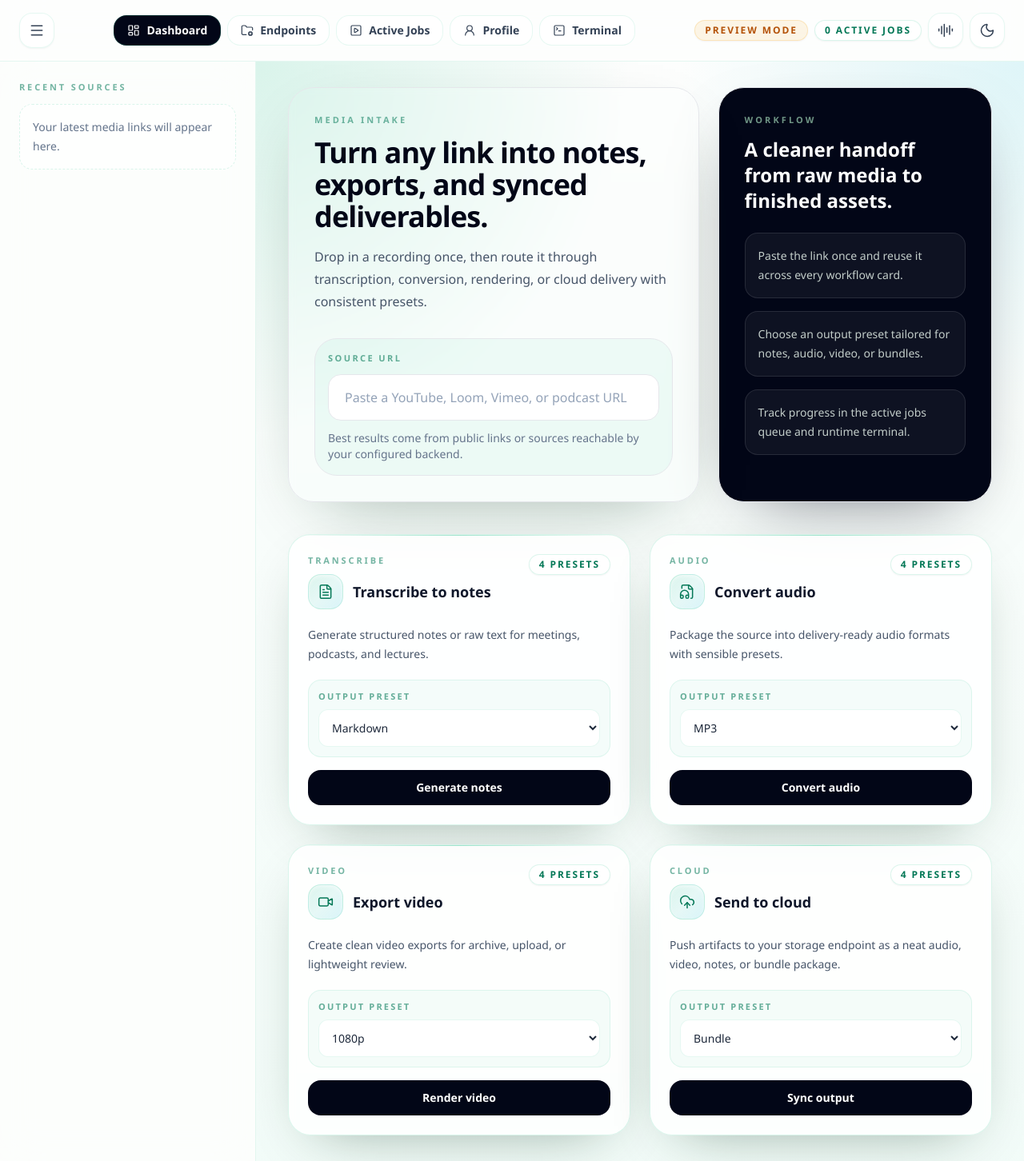
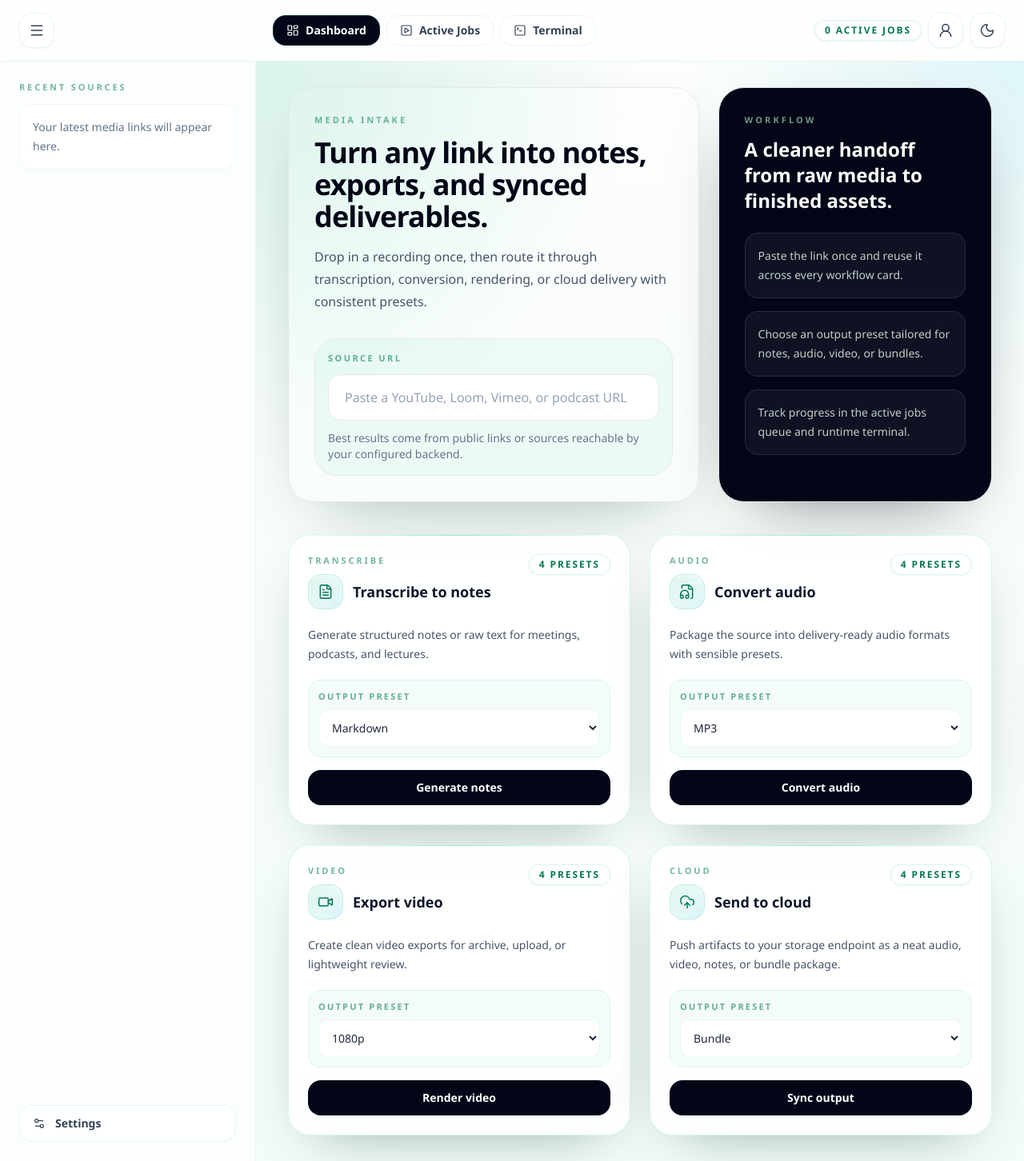
Before and after one commit to rahulkumarpahwa/traer, a React (Vite) app in the folder frontend/: page / in a window 1280 px wide. Shown: the whole page at 80% size. Built offline with nearby package versions, Linux system fonts and the light colour scheme.

Commit message:
feat: add profile and settings links to Header and Sidebar components

```diff
--- a/frontend/src/components/Header.jsx
+++ b/frontend/src/components/Header.jsx
@@ -2,8 +2,6 @@ import { Link, useLocation } from "react-router-dom";
 import { useStore } from "../store/useStore";
 import { useEffect, useState } from "react";
 import {
-  AudioLines,
-  FolderCog,
   LayoutDashboard,
   Menu,
   Moon,
@@ -16,9 +14,7 @@ import StatusPill from "./StatusPill";
 
 const tabs = [
   { label: "Dashboard", to: "/", icon: LayoutDashboard },
-  { label: "Endpoints", to: "/settings", icon: FolderCog },
   { label: "Active Jobs", to: "/jobs", icon: PlaySquare },
-  { label: "Profile", to: "/profile", icon: UserRound },
   { label: "Terminal", to: "/terminal", icon: TerminalSquare },
 ];
 
@@ -27,7 +23,6 @@ export default function Header() {
   const [theme, setTheme] = useState(localStorage.getItem("theme") || "light");
   const toggleSidebar = useStore((state) => state.toggleSidebar);
   const activeJobs = useStore((state) => state.activeJobs);
-  const capabilities = useStore((state) => state.capabilities);
 
   useEffect(() => {
     const root = document.documentElement;
@@ -75,13 +70,15 @@ export default function Header() {
           </div>
 
           <div className="flex flex-wrap items-center gap-2">
-            <StatusPill tone={capabilities.backendBound ? "strong" : "warm"}>
-              {capabilities.backendBound ? "Backend live" : "Preview mode"}
-            </StatusPill>
             <StatusPill tone="neutral">{activeJobs.length} active jobs</StatusPill>
-            <span className="inline-flex h-11 w-11 items-center justify-center rounded-2xl border border-emerald-500/10 bg-white/80 text-slate-700 shadow-sm shadow-emerald-950/5 dark:border-emerald-400/10 dark:bg-white/[0.03] dark:text-emerald-100">
-              <AudioLines className="h-5 w-5" strokeWidth={1.8} />
-            </span>
+            <Link
+              to="/profile"
+              aria-label="Open profile"
+              title="Open profile"
+              className={`${location.pathname === "/profile" ? "border-emerald-500/20 bg-slate-950 text-white dark:bg-emerald-400 dark:text-slate-950" : "border-emerald-500/10 bg-white/80 text-slate-700 dark:bg-white/[0.03] dark:text-emerald-100"} inline-flex h-11 w-11 items-center justify-center rounded-2xl border shadow-sm shadow-emerald-950/5 transition hover:border-emerald-500/20 hover:text-emerald-700 dark:hover:text-emerald-50`}
+            >
+              <UserRound className="h-5 w-5" strokeWidth={1.8} />
+            </Link>
             <button
               onClick={toggleTheme}
               aria-label="Toggle theme"
--- a/frontend/src/components/Sidebar.jsx
+++ b/frontend/src/components/Sidebar.jsx
@@ -1,15 +1,17 @@
+import { Link, useLocation } from "react-router-dom";
 import { useStore } from "../store/useStore";
-import { Link2 } from "lucide-react";
+import { Link2, Settings2 } from "lucide-react";
 
 export default function Sidebar() {
+  const location = useLocation();
   const sidebarOpen = useStore((state) => state.sidebarOpen);
   const recentLinks = useStore((state) => state.recentLinks);
 
   return (
     <aside
-      className={`${!sidebarOpen ? "hidden" : "block"} w-80 shrink-0 border-r border-emerald-500/10 bg-white/70 p-6 backdrop-blur-xl dark:border-emerald-400/10 dark:bg-[#04110b]/70`}
+      className={`${!sidebarOpen ? "hidden" : "flex"} w-80 shrink-0 flex-col border-r border-emerald-500/10 bg-white/70 p-6 backdrop-blur-xl dark:border-emerald-400/10 dark:bg-[#04110b]/70`}
     >
-      <div className="mb-6">
+      <div className="mb-6 flex-1">
         <p className="mb-3 text-[11px] font-semibold uppercase tracking-[0.26em] text-emerald-700/55 dark:text-emerald-200/55">
           Recent sources
         </p>
@@ -34,6 +36,14 @@ export default function Sidebar() {
           ))
         )}
       </div>
+
+      <Link
+        to="/settings"
+        className={`${location.pathname === "/settings" ? "border-emerald-500/20 bg-slate-950 text-white dark:bg-emerald-400 dark:text-slate-950" : "border-emerald-500/10 bg-white/70 text-slate-700 dark:bg-white/[0.03] dark:text-emerald-100/80"} mt-auto inline-flex items-center gap-3 rounded-2xl border px-4 py-3 text-sm font-semibold transition hover:border-emerald-500/20 hover:text-emerald-700 dark:hover:text-emerald-50`}
+      >
+        <Settings2 className="h-4 w-4" strokeWidth={1.8} />
+        Settings
+      </Link>
     </aside>
   );
 }
```
